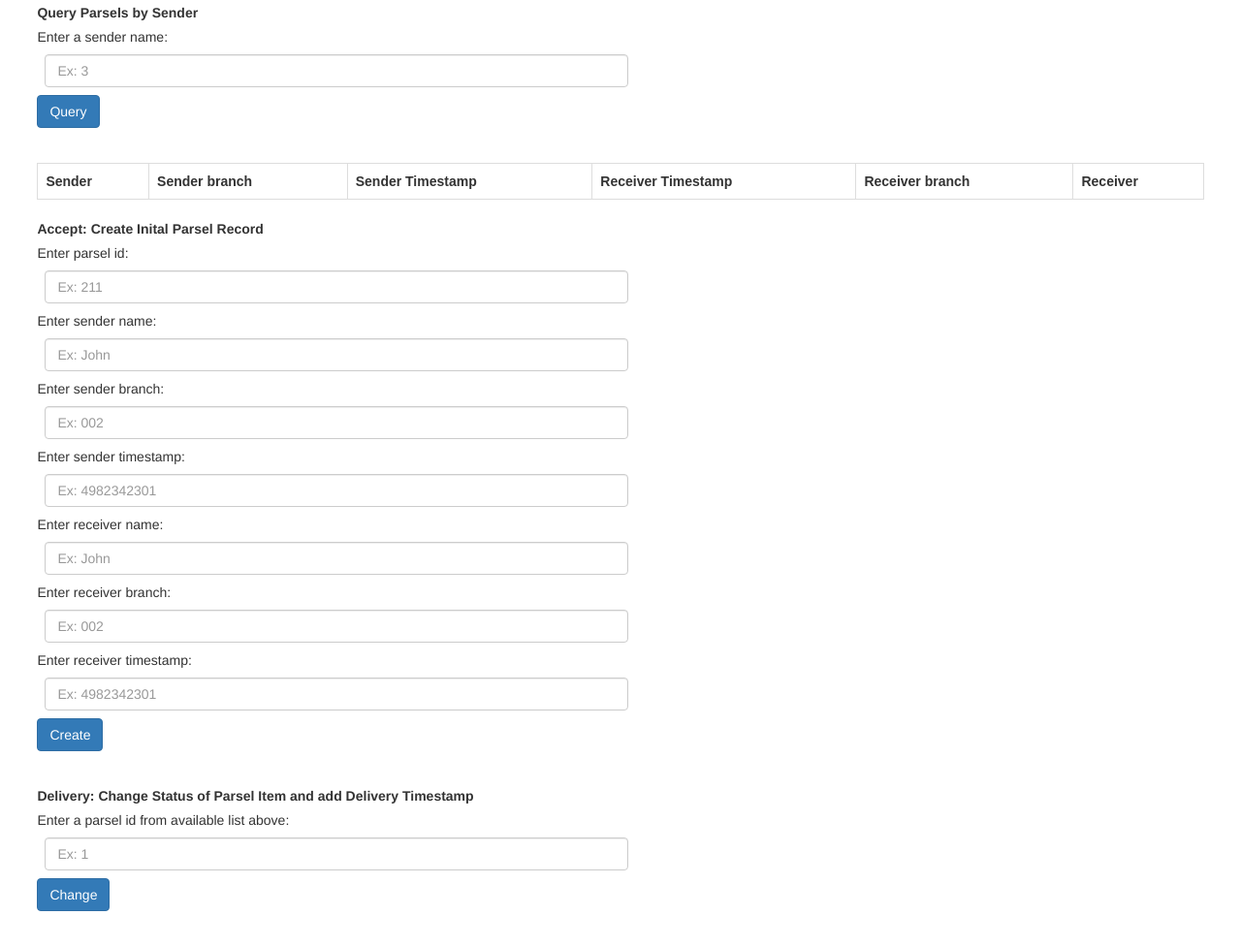
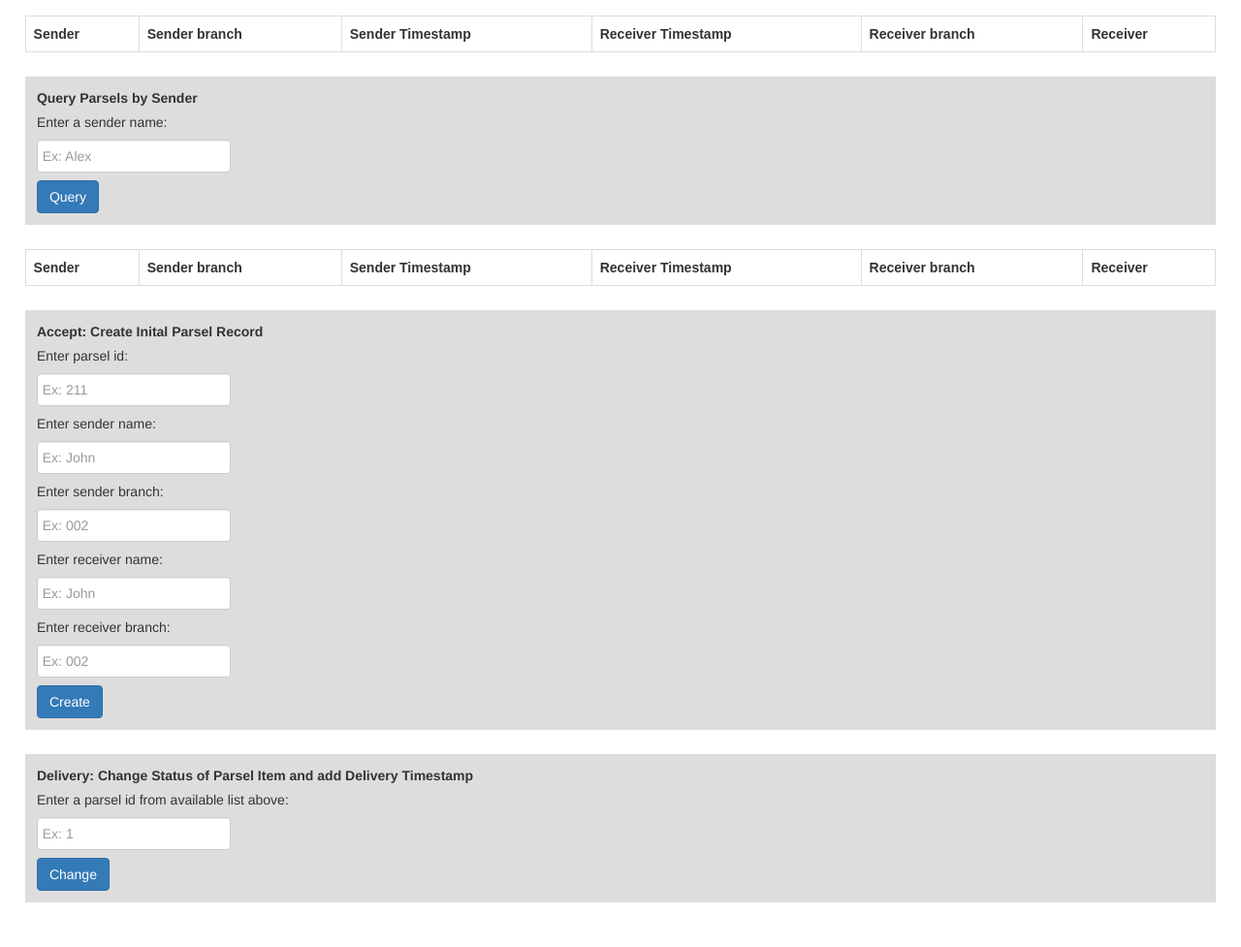
Before and after one commit to chainoid/HLFabric-Kafka-client, a website: page app/client/index.html in a window 1280 px wide. Shown: the part 710-1687 px from the top of the page at 97% size. After the commit the page ends 1666 px from the top, so only its background shows below. Drawn offline with nearby package versions, Linux system fonts and the light colour scheme.

Commit message:
UI makeup.

```diff
--- a/app/client/index.html
+++ b/app/client/index.html
@@ -20,14 +20,18 @@
         padding:15px;
       }
       header, .form-group{
-        margin-bottom: 3%;
+        margin-bottom: 2%;
+        margin-top:2%;
+
       }
       .form-group{
-        width:50%;
+        background-color: #dddddd;
+        padding: 1%;
+
       }
       #body{
-        margin-left:3%;
-        margin-right:3%;
+        margin-left:2%;
+        margin-right:2%;
       }
       .form-control{
         margin: 8px;
@@ -59,15 +63,26 @@
       tr:nth-child(even) {
           background-color: #dddddd;
       }
+      .input-field{
+        width: 200px;
+        padding: 6px 1px;
+        margin-left: 0px;
+      }
+      .my-header{
+        margin-left: 2%;
+        margin-right: 2%;
+      }
+
     </style>
   </head>
   <body ng-app="application" ng-controller="appController">
-    <header>
+    <header class="my-header">
       <div id="left_header">Hyperledger Fabric Postap Application</div>
       <i id="right_header">Example Blockchain Application for Parsel Service </i>
     </header>
 
     <div id="body">
+
       <div class="form-group">
         <label>Query All Parsels in System</label>
         <p><input id="queryAllParsels" type="submit" value="Query" class="btn btn-primary" ng-click="queryAllParsels()"></p>
@@ -89,7 +104,7 @@
           <td>{{parsel.Key}}</td>
           <td>{{parsel.sender}}</td>
           <td>{{parsel.senderTS}}</td>
-          <td>{{parsel.senderBranch}}</td>
+          <td>{{parsel.senderBranch}}</td> <!--  Enter delivery timestamp: <input class="form-control" name="assetSelect" placeholder="Ex: 2014090811" ng-model="holder.receiverTS"> -->
           <td>{{parsel.receiverBranch}}</td>
           <td>{{parsel.receiver}}</td>
           <td>{{parsel.receiverTS}}</td>
@@ -100,7 +115,7 @@
         <label>Query a details about Specific Parsel</label><br>
         <h5 style="color:red;margin-bottom:2%" id="error_query">Error: Please enter a valid Parsel Id</h5>
 
-        Enter a parsel number: <input id="createName" class="form-control" type="text" placeholder="Ex: 3" ng-model="parsel_id">
+        Enter a parsel number: <input id="queryParselId" class="form-control input-field" type="text" placeholder=" Ex: 1" ng-model="parsel_id">
         <input id="querySubmit" type="submit" value="Query" class="btn btn-primary" ng-click="queryParsel()">
       </div>
 
@@ -129,7 +144,7 @@
         <label>Query History of Parsel</label><br>
         <h5 style="color:red;margin-bottom:2%" id="error_history">Error: Cannot load history for this Parsel ID</h5>
 
-               Enter a parsel ID: <input id="parselID" class="form-control" type="text" placeholder="Ex: 3" ng-model="historyId">
+               Enter a parsel ID: <input id="parselID" class="form-control input-field" type="text" placeholder=" Ex: 2" ng-model="historyId">
         <input id="historyParsel" type="submit" value="History" class="btn btn-primary" ng-click="historyParsel()">
       </div>
 
@@ -159,8 +174,7 @@
       <div class="form-group">
         <label>Query Parsels by Sender</label><br>
         <h5 style="color:red;margin-bottom:2%" id="error_sender">Error: Please enter a valid Sender name</h5>
-
-               Enter a sender name: <input id="createName" class="form-control" type="text" placeholder="Ex: 3" ng-model="sender_name">
+            Enter a sender name: <input id="createName" class="form-control input-field" type="text" placeholder=" Ex: Alex" ng-model="sender_name">
         <input id="querySender" type="submit" value="Query" class="btn btn-primary" ng-click="querySender()">
       </div>
 
@@ -192,25 +206,23 @@
         <h5 style="color:green;margin-bottom:2%" id="success_create">Success! Tx ID: {{add_parsel}}</h5>
 
         <br>
-        Enter parsel id: <input class="form-control" type="text" placeholder="Ex: 211" ng-model="parsel.id">
-        Enter sender name: <input class="form-control" type="text" placeholder="Ex: John" ng-model="parsel.sender">
-        Enter sender branch: <input class="form-control" type="text" placeholder="Ex: 002" ng-model="parsel.senderBranch">
-        Enter sender timestamp: <input class="form-control" type="text" placeholder="Ex: 4982342301" ng-model="parsel.senderTS">
-        Enter receiver name: <input class="form-control" type="text" placeholder="Ex: John" ng-model="parsel.receiver">
-        Enter receiver branch: <input class="form-control" type="text" placeholder="Ex: 002" ng-model="parsel.receiverBranch">
-	      Enter receiver timestamp: <input class="form-control" type="text" placeholder="Ex: 4982342301" ng-model="parsel.receiverTS">
-        <input id="createSubmit" type="submit" value="Create" class="btn btn-primary" ng-click="acceptParsel()">
+        Enter parsel id: <input class="form-control input-field" type="text" placeholder=" Ex: 211" ng-model="parsel.id">
+        Enter sender name: <input class="form-control input-field" type="text" placeholder=" Ex: John" ng-model="parsel.sender">
+        Enter sender branch: <input class="form-control input-field" type="text" placeholder=" Ex: 002" ng-model="parsel.senderBranch">
+        <!--Enter sender timestamp: <input class="form-control input-field" type="text" placeholder="Ex: 4982342301" ng-model="parsel.senderTS">-->
+        Enter receiver name: <input class="form-control input-field" type="text" placeholder=" Ex: John" ng-model="parsel.receiver">
+        Enter receiver branch: <input class="form-control input-field" type="text" placeholder=" Ex: 002" ng-model="parsel.receiverBranch">
+	      <!--Enter receiver timestamp: <input class="form-control input-field" type="text" placeholder="Ex: 4982342301" ng-model="parsel.receiverTS">-->
+        <input id="acceptParselId" type="submit" value="Create" class="btn btn-primary" ng-click="acceptParsel()">
       </div>
 
       <div class="form-group">
         <label>Delivery: Change Status of Parsel Item and add Delivery Timestamp</label><br>
         <h5 style="color:green;margin-bottom:2%" id="success_holder">Success! Tx ID: {{delivery_parsel}}</h5>
         <h5 style="color:red;margin-bottom:2%"   id="error_holder">Error: Please enter a valid Parsel Id</h5>
-        Enter a parsel id from available list above: <input class="form-control" name="assetSelect" placeholder="Ex: 1" ng-model="holder.id">
-        <!--  Enter delivery timestamp: <input class="form-control" name="assetSelect" placeholder="Ex: 2014090811" ng-model="holder.receiverTS"> -->
+        Enter a parsel id from available list above: <input class="form-control input-field" name="assetSelect" placeholder=" Ex: 1" ng-model="holder.id">
         <input id="transferSubmit" type="submit" value="Change" class="btn btn-primary" ng-click="deliveryParsel()">
       </div>
-
 
   </div>
 
```
